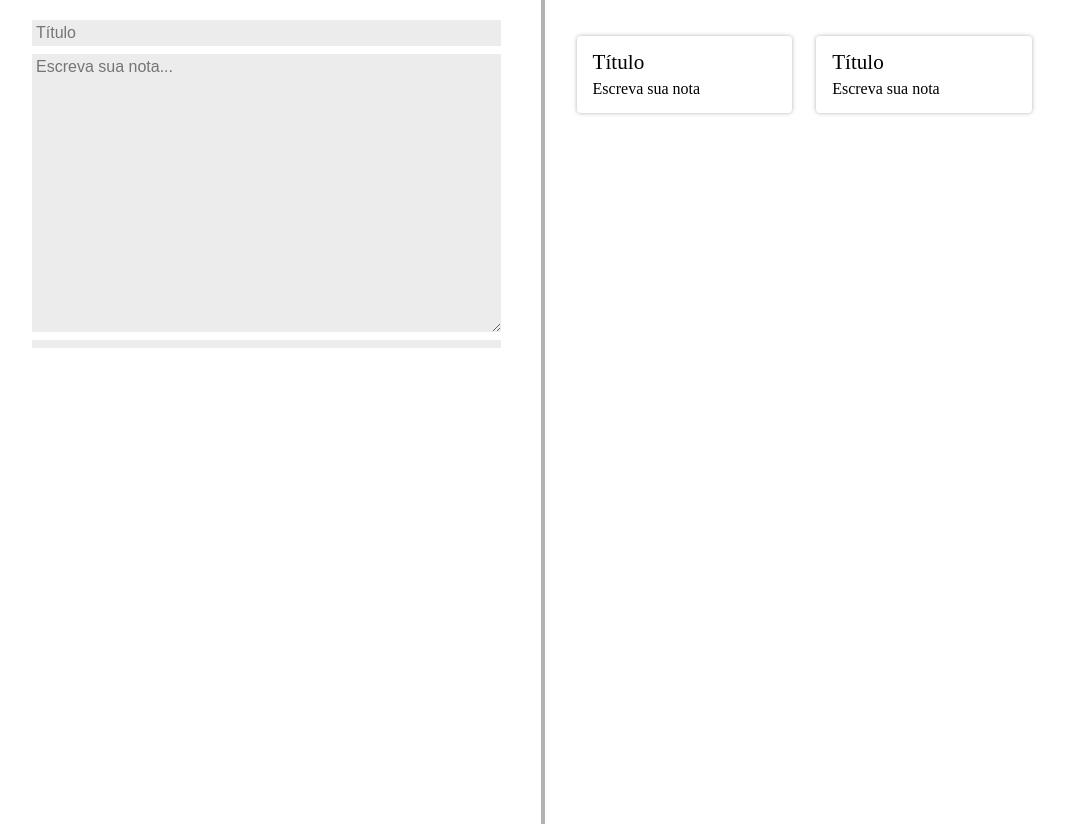
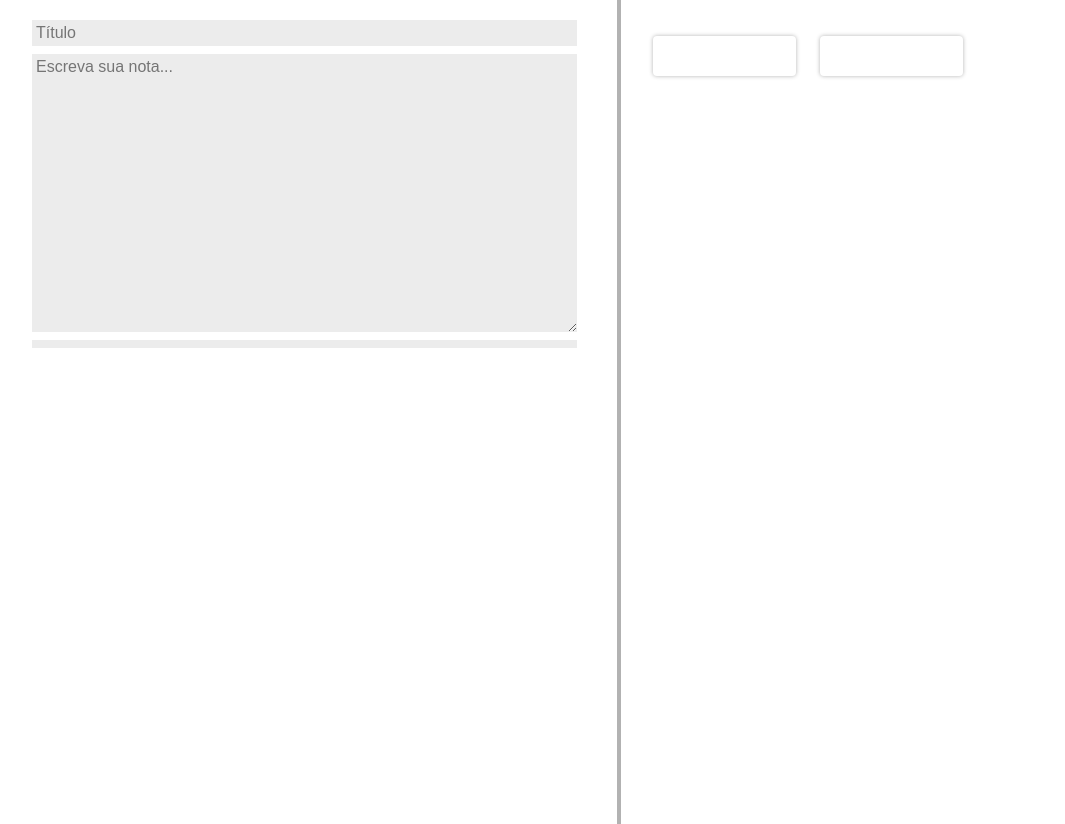
Before and after one commit to crsgustav0/notes-manager, a React (Create React App) app: page / in a window 1280 px wide. Shown: the whole page, without its empty margins (8-1073 px from the left). Built offline with nearby package versions, Linux system fonts and the light colour scheme.

Commit message:
fix: Acesso a métodos classes via propriedade 'props', arquivo 'CardNota.jsx'

```diff
--- a/src/components/CardNota/CardNota.jsx
+++ b/src/components/CardNota/CardNota.jsx
@@ -5,12 +5,20 @@ class CardNota extends Component {
     render() {
         return (
             /*Para fazer a estilização dos arquivos via CSS
-            é necessário importar a classe via função 'className' */
+            é necessário importar a classe via função 'className'
+            Props: Valores para a configuração de um componente, essas props são passadas pelo elemento acima
+            (que utiliza o componente que irá receber) e são imutáveis,
+            utilizado para a comunicação de componentes
+            */
             <section className="card-nota">
                 <header className='card-nota-cabecalho'>
-                    <h3 className='card-nota_titulo'>Título</h3>
+                    <h3 className='card-nota_titulo'>{
+                        this.props.titulo
+                    }</h3>
                 </header>
-                <p className='card-nota_texto'>Escreva sua nota</p>
+                <p className='card-nota_texto'>{
+                    this.props.texto
+                }</p>
             </section>
         );
     }
```
